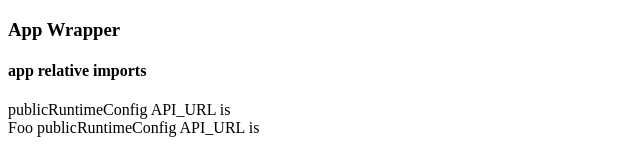
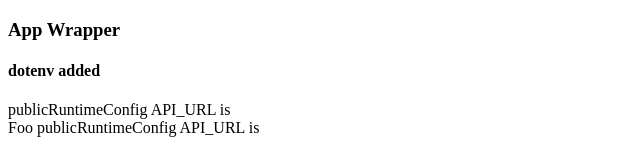
Before and after one commit to eriksecker/nextjs-runtime-envs, a Next.js app: page / in a window 1280 px wide. Shown: the top 160 px of the page, without its empty margins (0-640 px from the left). Built offline with nearby package versions, Linux system fonts and the light colour scheme.

Commit message:
That seemed to work as well. Just adding visible text to confirm

```diff
--- a/pages/index.js
+++ b/pages/index.js
@@ -11,7 +11,7 @@ const { API_URL } = publicRuntimeConfig
 const Home = (props) => {
   return (
 		<div>
-			<h4>app relative imports</h4>
+			<h4>dotenv added</h4>
 			<div>publicRuntimeConfig API_URL is {API_URL}</div>
 			<Foo />
 		</div>
```
